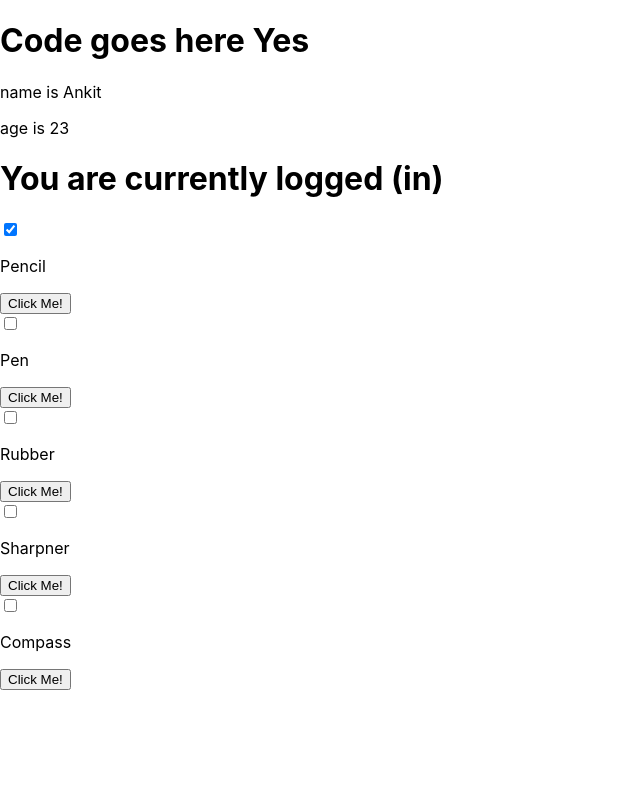
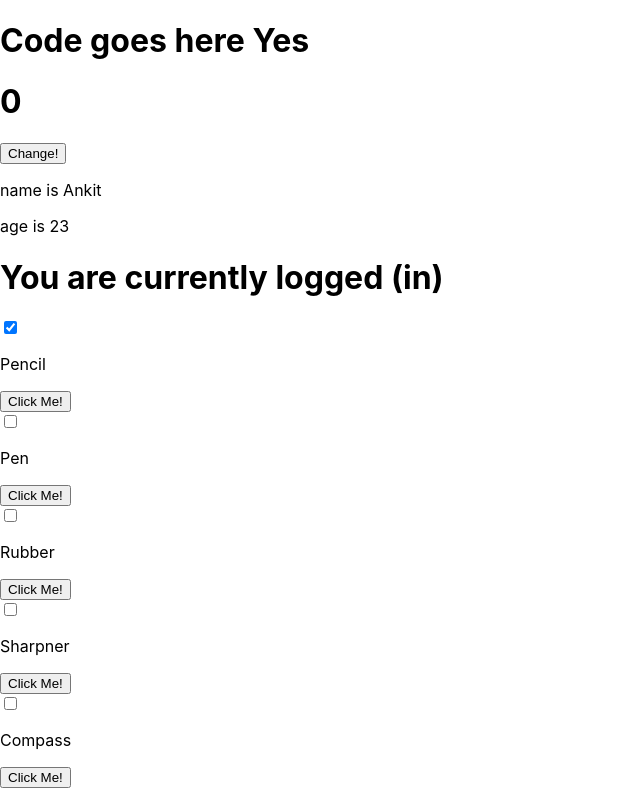
Before and after one commit to ankitdubey987/100DaysOfChallenge, a React (Create React App) app in the folder my-app/: page / in a window 1280 px wide. Shown: the whole page, without its empty margins (0-640 px from the left). Built offline with nearby package versions, Linux system fonts and the light colour scheme.

Commit message:
added the setState method to MyCount.js file and learnt about states in react

```diff
--- a/my-app/src/App.js
+++ b/my-app/src/App.js
@@ -2,6 +2,7 @@ import {React,Component} from "react"
 import './App.css';
 import Todo from './components/Todo'
 import  products  from "./productsData";
+import  MyCount  from "./components/MyCount";
 
 
 class App extends Component{
@@ -20,6 +21,7 @@ class App extends Component{
     return (
       <div>
         <h1>Code goes here {this.state.answer}</h1>
+        <MyCount />
         <Age />
         <Login />
         <MyApp todos={allTodos}/>
--- /dev/null
+++ b/my-app/src/components/MyCount.js
@@ -0,0 +1,30 @@
+import { React,Component } from "react";
+
+export default class MyCount extends Component{
+    constructor() {
+        super()
+        this.state={
+            count: 0
+        }
+        this.UpdateCount = this.UpdateCount.bind(this)
+    }
+
+    UpdateCount(){
+        this.setState((prevState)=>{
+            return{
+                count:prevState.count + 1
+            }
+        })
+    }
+
+    render(){
+        return(
+            <div>
+                <h1>{this.state.count}</h1>
+                <button onClick={this.UpdateCount}>
+                    Change!
+                </button>
+            </div>
+        )
+    }
+}
```
